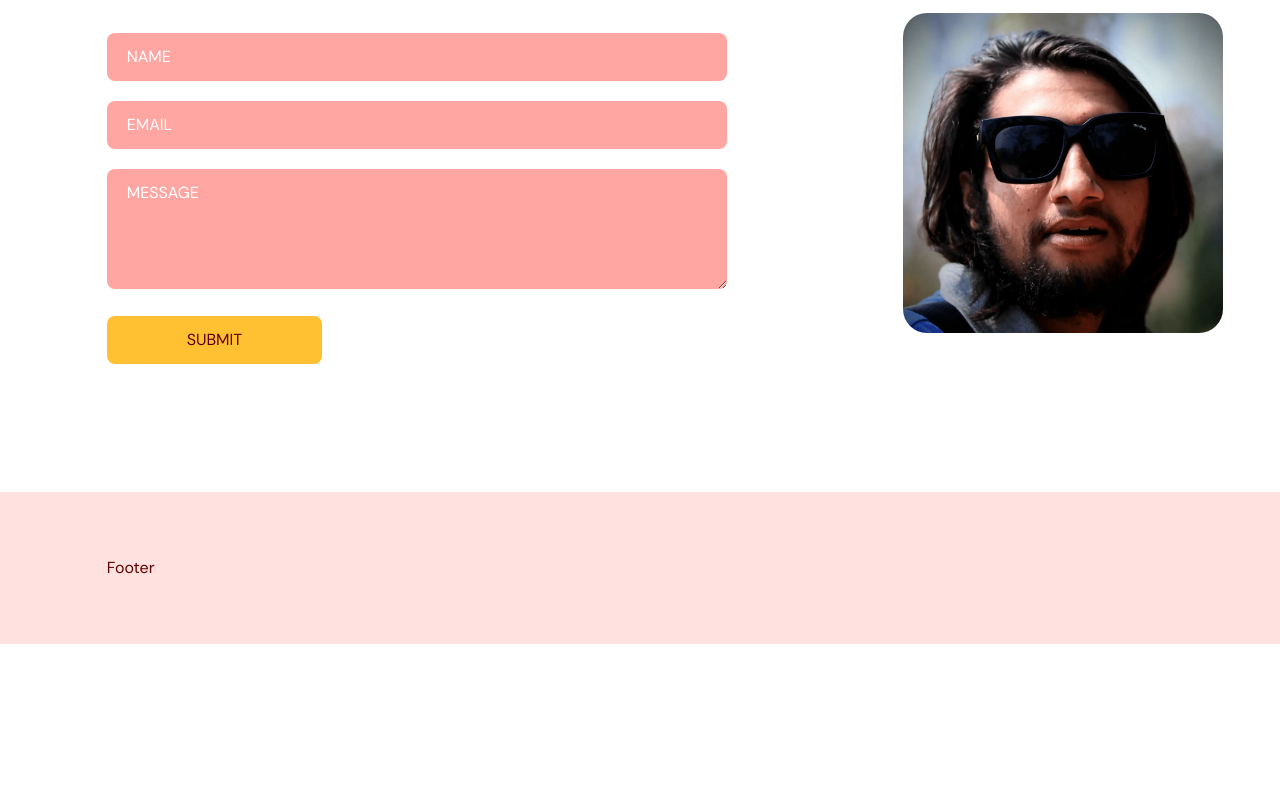
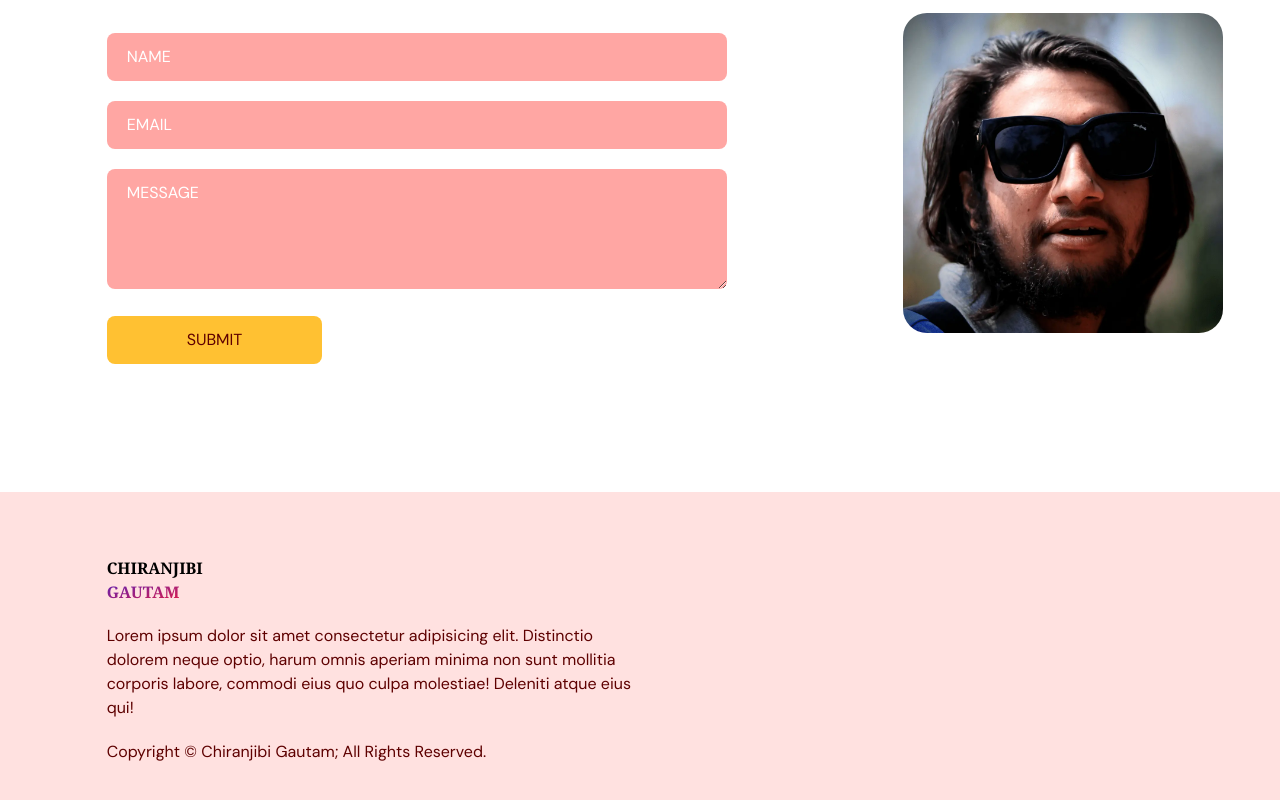
Before and after one commit to chirang56/aj-studio, a React (Vite) app: page / in a window 1280 px wide. Shown: the part 2976-3776 px from the top of the page. Before the commit the page ends 3620 px from the top, so only its background shows below. Built offline with nearby package versions, Linux system fonts and the light colour scheme.

Commit message:
add copyright message in the footer section

```diff
--- a/src/scenes/footer/index.tsx
+++ b/src/scenes/footer/index.tsx
@@ -5,7 +5,19 @@ const Footer = (props: Props) => {
   return (
   <footer className="bg-primary-100 py-16">
     <div className="justify-content mx-auto w-5/6 gap-16 md:flex">
-    Footer
+        <div className="mt-16 basis-1/2 md:mt-0">
+            <p className="w-1 text-black font-serif font-bold"> CHIRANJIBI
+              <span className="bg-gradient-to-br from-violet-800 to-rose-600
+              text-transparent bg-clip-text"> GAUTAM </span>
+            </p>
+            <p className="my-5"> Lorem ipsum dolor sit amet consectetur adipisicing elit. Distinctio
+                dolorem neque optio, harum omnis aperiam minima non sunt mollitia corporis
+                labore, commodi eius quo culpa molestiae! Deleniti atque eius qui!
+            </p>
+            <p> Copyright &copy; Chiranjibi Gautam; All Rights Reserved. </p>
+        </div>
+        <div></div>
+        <div></div>
     </div>
   </footer>
   );
```
